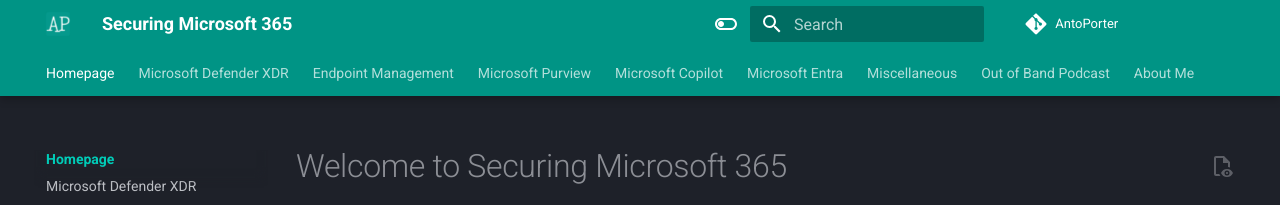
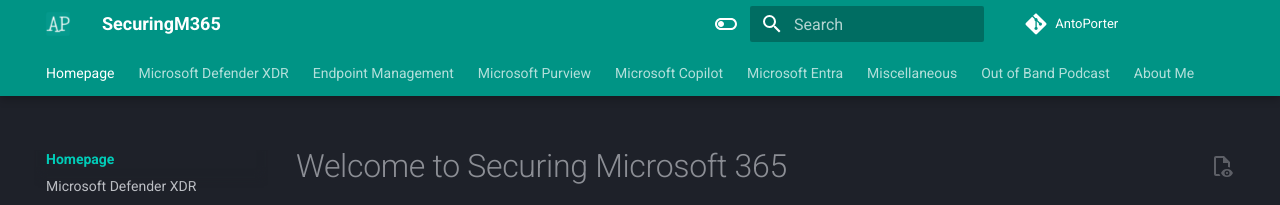
Before and after one commit to AntoPorter/antoporter.github.io, an MkDocs documentation site: the page built from docs/index.md, in a window 1280 px wide. Shown: the top 205 px of the page. Built offline with MkDocs 1.6.1 and Material for MkDocs 9.7.7, drawn with Linux system fonts in a browser that asks for light colours; comment, search, counter and statistics services are not loaded.

Commit message:
Update mkdocs.yml

```diff
--- a/mkdocs.yml
+++ b/mkdocs.yml
@@ -1,8 +1,8 @@
 # Site
-site_name: Securing Microsoft 365
+site_name: SecuringM365
 site_url: https://www.securingm365.com/
 site_author: Anthony Porter
-site_description: Securing Microsoft 365
+site_description: Expert Insights & Strategies for Microsoft Defender XDR, Endpoint Management & More
 edit_uri: tree/main/docs
 
 # Repository
```
